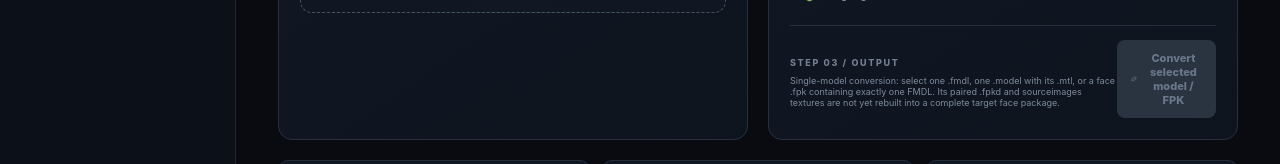
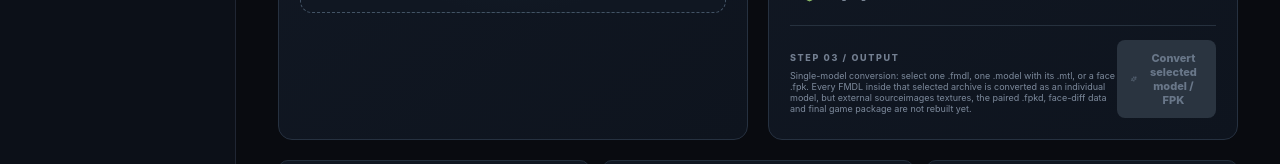
Before and after one commit to THEGODMODS/converter-, a React (Vite) app: page / in a window 1280 px wide. Shown: the part 894-1058 px from the top of the page. Built offline with nearby package versions, Linux system fonts and the light colour scheme.

Commit message:
Clarify multi-model FPK conversion scope in UI

```diff
--- a/app/App.tsx
+++ b/app/App.tsx
@@ -61,7 +61,7 @@ export default function App(){
    :mode==="batch"&&batch.length?<div className="batch-summary"><SummaryGrid items={batch} expected={expected}/><p>Each queued face is inventoried independently. Conversion remains locked until the model adapter and validation gates pass.</p></div>
    :mode==="project"&&library.length?<div className="batch-summary"><SummaryGrid items={library} expected={expected}/><p>Your face index is saved locally between sessions. CPK assembly remains gated until target-package validation passes.</p></div>
    :<div className="analysis-empty"><div className="radar"><Gauge size={28}/></div><h3>{mode==="single"?"Waiting for your face":mode==="batch"?"Queue is ready":"Build your face database"}</h3><p>{mode==="single"?"Import a face to inspect its files and compatibility.":mode==="batch"?"Add multiple folders to inspect their source generation and assets.":"Add face folders to build a working collection."}</p><div className="analysis-checks"><div><FileSearch size={15}/> Binary format inspection <span>READY</span></div><div><Layers3 size={15}/> Geometry / rig translation <span>IN DEVELOPMENT</span></div><div><FileImage size={15}/> Texture conversion <span>PARTIAL</span></div><div><ShieldCheck size={15}/> Target-game validation <span>REQUIRED</span></div></div></div>}
-   <div className="convert-footer"><div><span className="eyebrow">STEP 03 / OUTPUT</span><p>{mode==="single"?"Single-model conversion: select one .fmdl, one .model with its .mtl, or a face .fpk containing exactly one FMDL. Its paired .fpkd and sourceimages textures are not yet rebuilt into a complete target face package.":mode==="batch"?"Batch conversion remains locked until package-level validation is complete.":"CPK export remains locked until complete face-package conversion is validated."}</p></div><button className="convert-btn" onClick={convertNative} disabled={mode!=="single"||!project||nativeBusy||previewBusy}><Sparkles size={16}/>{nativeBusy?"CONVERTING…":mode==="single"?"Convert selected model / FPK":mode==="batch"?"Batch conversion locked":"CPK build locked"}</button></div>
+   <div className="convert-footer"><div><span className="eyebrow">STEP 03 / OUTPUT</span><p>{mode==="single"?"Single-model conversion: select one .fmdl, one .model with its .mtl, or a face .fpk. Every FMDL inside that selected archive is converted as an individual model, but external sourceimages textures, the paired .fpkd, face-diff data and final game package are not rebuilt yet.":mode==="batch"?"Batch conversion remains locked until package-level validation is complete.":"CPK export remains locked until complete face-package conversion is validated."}</p></div><button className="convert-btn" onClick={convertNative} disabled={mode!=="single"||!project||nativeBusy||previewBusy}><Sparkles size={16}/>{nativeBusy?"CONVERTING…":mode==="single"?"Convert selected model / FPK":mode==="batch"?"Batch conversion locked":"CPK build locked"}</button></div>
   </div></section>
   {preview&&<section className="preview-panel"><div className="section-head"><div><span className="eyebrow">INTERACTIVE MODEL REVIEW</span><h2>{preview.source}</h2></div><button className="icon-action" onClick={()=>setPreview(null)} aria-label="Close 3D preview"><XCircle size={18}/></button></div><div className="preview-meta"><span>{preview.generation.toUpperCase()} · {preview.meshes.length} MESHES</span><span>DRAG TO ORBIT · SCROLL TO ZOOM</span></div><FacePreview preview={preview}/>{preview.warnings.map((warning,i)=><div className="warning-line" key={i}><CircleHelp size={13}/>{warning}</div>)}</section>}
   <section className="bottom-strip"><div><HardDrive size={16}/><span><b>Local-first processing</b><small>Face files stay on your PC</small></span></div><div><ShieldCheck size={16}/><span><b>Non-destructive workflow</b><small>Original source is preserved</small></span></div><div><FileArchive size={16}/><span><b>CPK packaging</b><small>Release-gated until validated</small></span></div></section>
```
